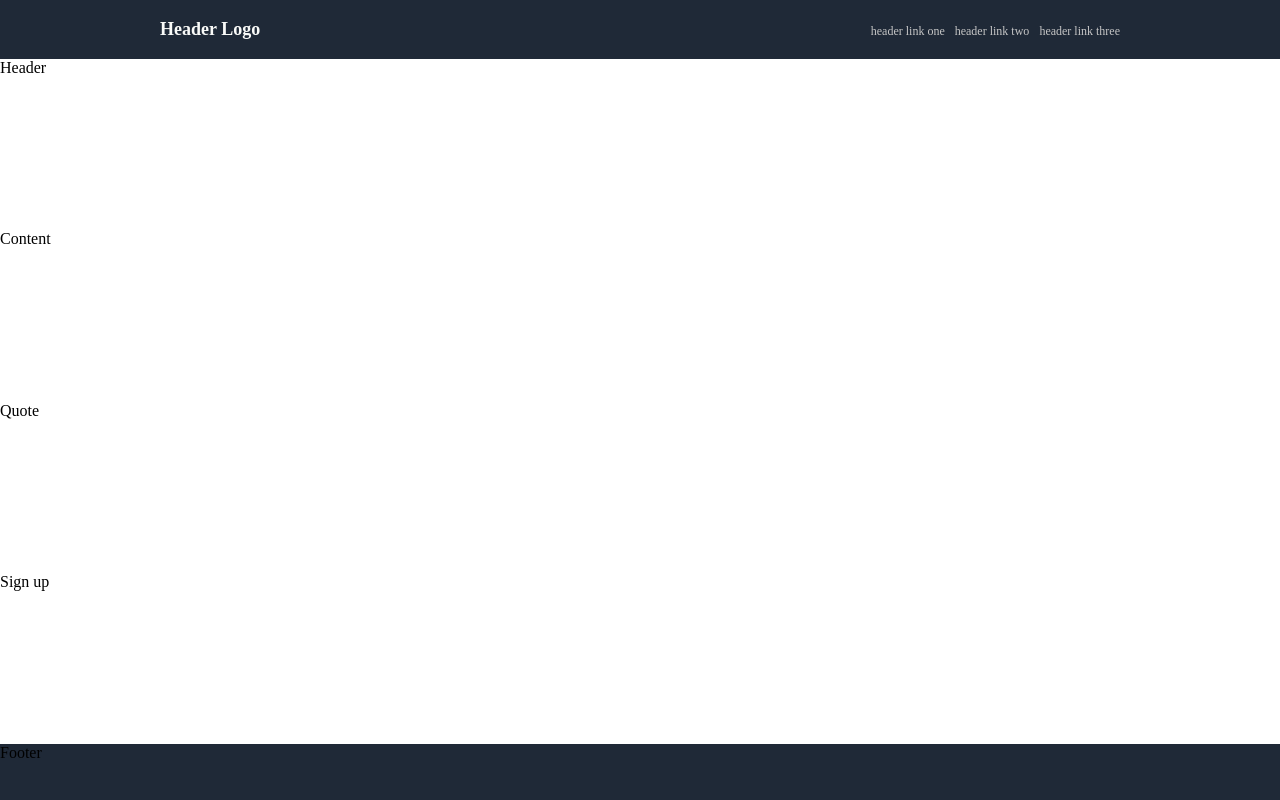
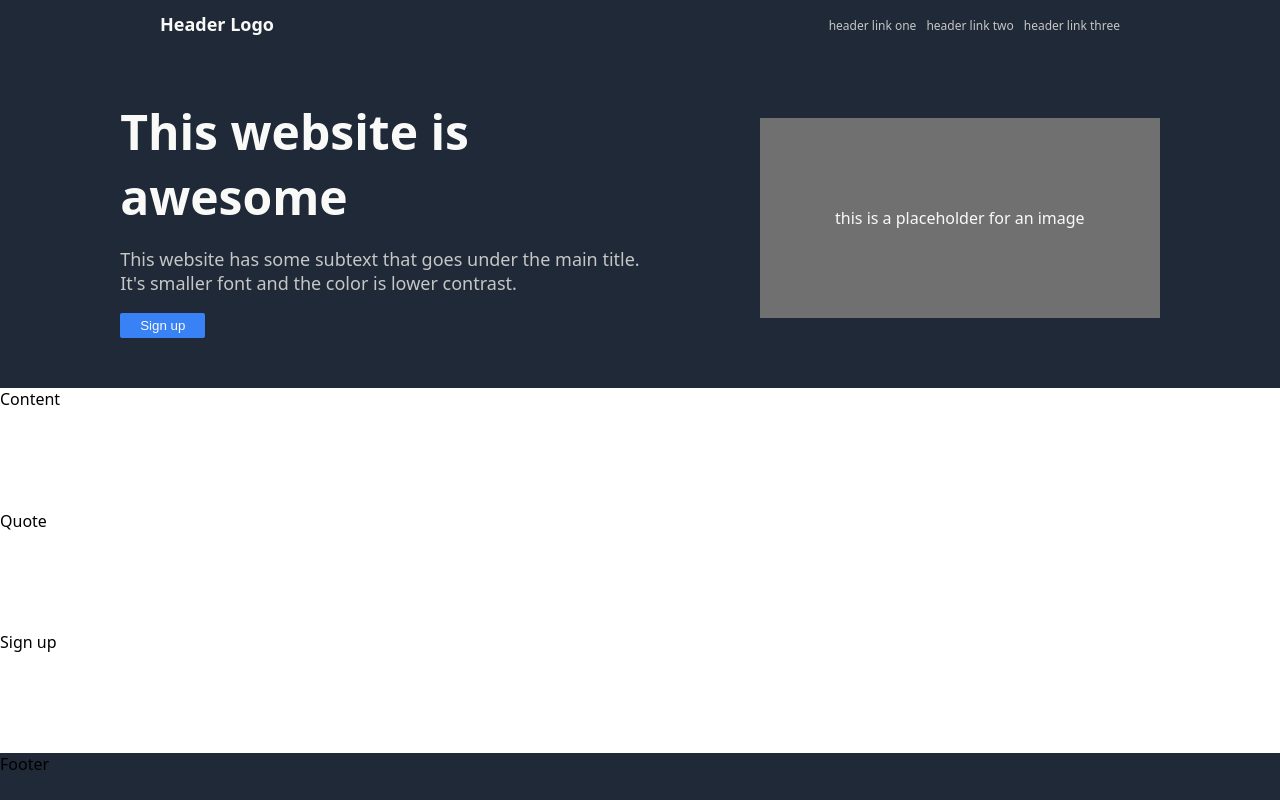
Before and after one commit to samfoit/odin-landingpage, a plain HTML site: page index.html in a window 1280 px wide. Drawn offline with Linux system fonts and the light colour scheme.

Commit message:
Made Header

```diff
--- a/index.html
+++ b/index.html
@@ -16,7 +16,14 @@
             <li><a href="">header link three</a></li>
         </ul>
     </div>
-    <div class="header">Header</div>
+    <div class="header">
+        <div class="text">
+            <div class="main-text">This website is <br>awesome</div>
+            <p>This website has some subtext that goes under the main title.<br> It's smaller font and the color is lower contrast.</p>
+            <button class="first-button">Sign up</button>
+        </div>
+        <div class="image">this is a placeholder for an image</div>
+    </div>
     <div class="info">Content</div>
     <div class="quote">Quote</div>
     <div class="sign-up">Sign up</div>
--- a/style.css
+++ b/style.css
@@ -1,3 +1,7 @@
+html{
+    font-family: system-ui, -apple-system, BlinkMacSystemFont, 'Segoe UI', Roboto, Oxygen, Ubuntu, Cantarell, 'Open Sans', 'Helvetica Neue', sans-serif;
+}
+
 body {
     display: flex;
     flex-direction: column;
@@ -19,6 +23,14 @@ body {
     display: flex;
     justify-content: space-between;
     align-items: center;
+    padding: 0 12.5% 0 12.5%;
+}
+
+.header {
+    display: flex;
+    background-color: #1F2937;
+    align-items: center;
+    justify-content: space-evenly;
 }
 
 ul {
@@ -27,7 +39,6 @@ ul {
     list-style: none;
     margin: 0px;
     padding: 0px;
-    margin-right: 20vh;
     align-items: center;
 }
 
@@ -40,6 +51,35 @@ a {
 .logo {
     font-size: 18px;
     color: #F9FAF8;
-    margin-left: 20vh;
     font-weight: bold;
 }
+
+p {
+    font-size: 18px;
+    color:#c6c6c6;
+}
+
+.image {
+    background-color: #707070;
+    min-height: 200px;
+    min-width: 400px;
+    flex-shrink: 0;
+    display: flex;
+    justify-content: center;
+    align-items: center;
+    color:#F9FAF8;
+}
+
+.main-text {
+    font-size: 48px;
+    color: #F9FAF8;
+    font-weight: 900;
+}
+
+.first-button {
+    background-color: #3882F6;
+    color: #F9FAF8;
+    border: none;
+    border-radius: 2px;
+    padding: 5px 20px 5px 20px;
+}
```
